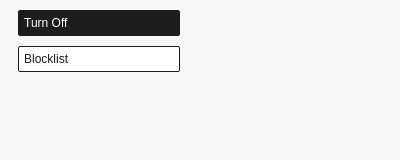
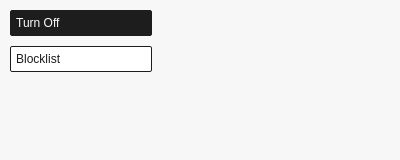
Before and after one commit to maxkrieger/productivity-pigeon, a browser extension: page app/popup.html in a window 400 px wide. Drawn offline with Linux system fonts and the light colour scheme; files that its build step writes are made by us from their sources.

Commit message:
padding changes

```diff
--- a/app/styles/main.css
+++ b/app/styles/main.css
@@ -1,9 +1,14 @@
 body {
   background-color: #F7F7F7;
+  padding: 0;
+  margin: 0;
   font-family: sans-serif;
 }
+#blockView {
+  padding: 5px;
+}
 .button {
-  width: 150px;
+  width: 130px;
   padding: 5px;
   font-size: 12px;
   margin: 10px;
```
Also changed, not shown: 1 other file.
